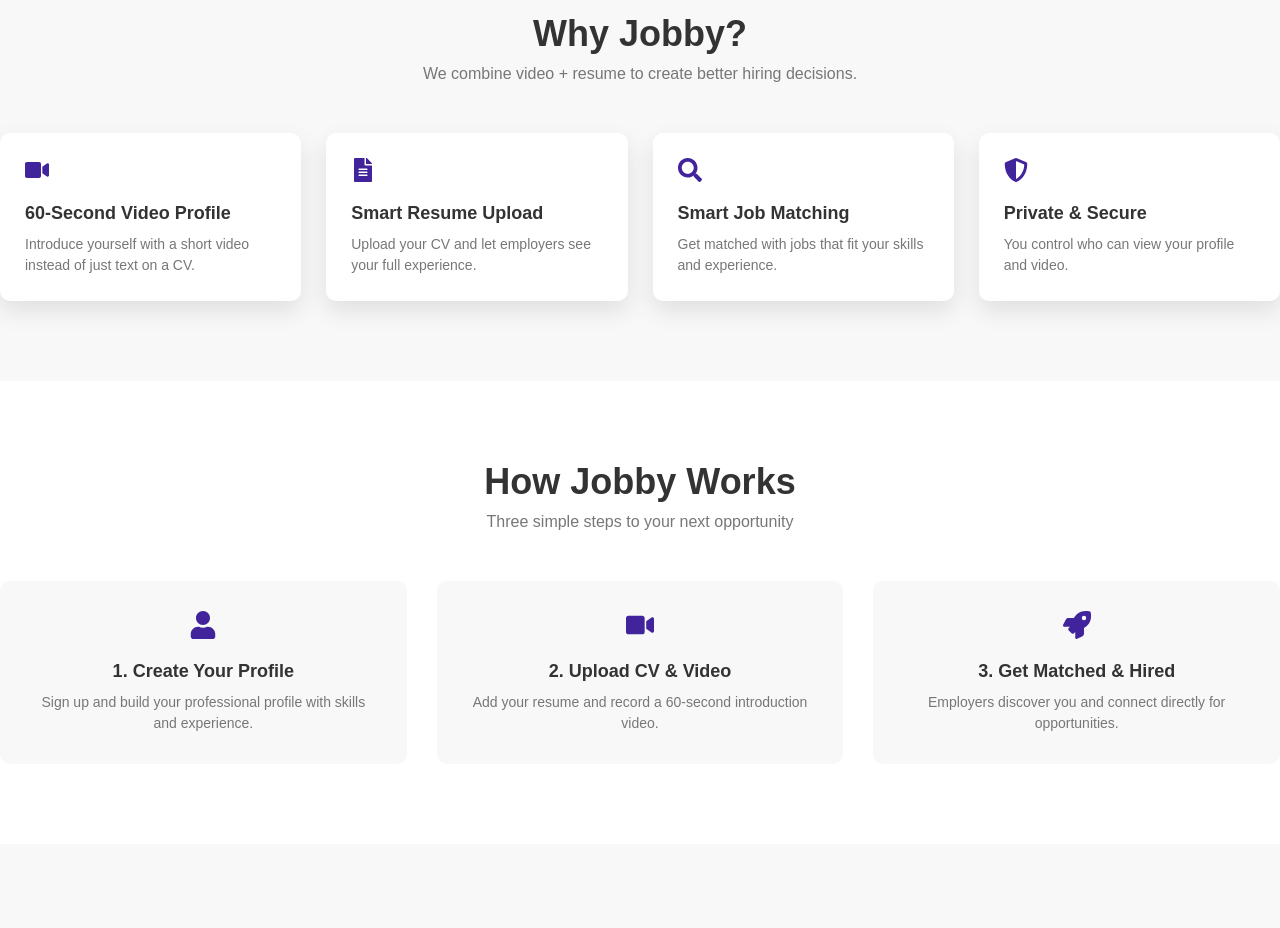
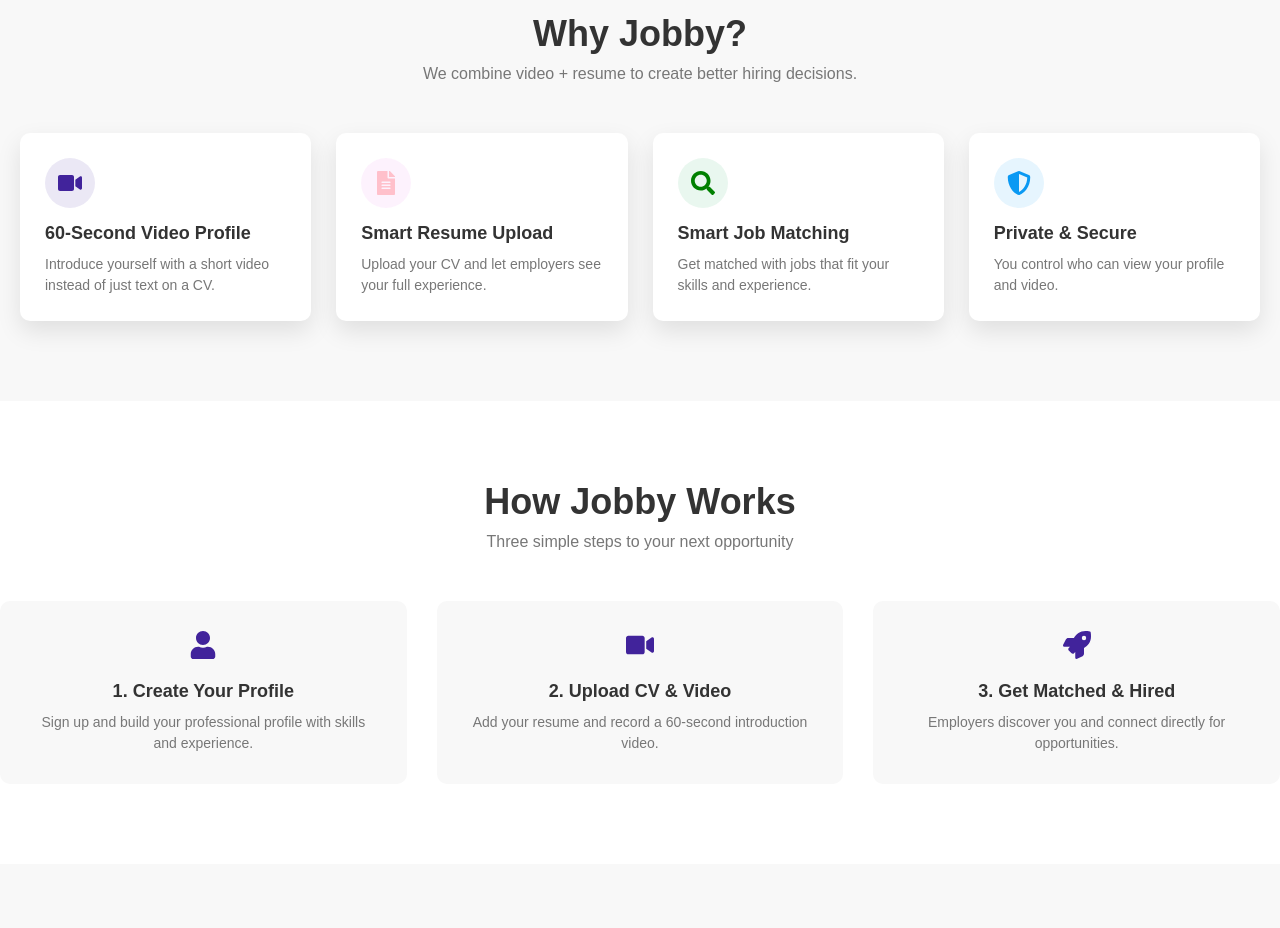
Before and after one commit to Azhar-eb/jobby, a React (Vite) app: page / in a window 1280 px wide. Shown: the part 1020-1948 px from the top of the page. Built offline with nearby package versions, Linux system fonts and the light colour scheme.

Commit message:
third commit

```diff
--- a/src/components/home/Features/Features.css
+++ b/src/components/home/Features/Features.css
@@ -11,6 +11,7 @@
 .section-header h2 {
     font-size: 36px;
     margin-bottom: 10px;
+
 }
 
 .section-header p {
@@ -21,6 +22,8 @@
     display: grid;
     grid-template-columns: repeat(4, 1fr);
     gap: 25px;
+    padding-right: 20px;
+    padding-left: 20px;
 }
 
 /* Card */
@@ -34,12 +37,40 @@
 
 .feature-card:hover {
     transform: translateY(-8px);
+    background: var(--primary-light);
 }
 
 .feature-card .icon {
+
     font-size: 24px;
+    margin-bottom: 15px;
+    border-radius: 50%;
+    justify-content: center;
+    align-items: center;
+    display: flex;
+    width: 50px;
+    height: 50px;
+
+}
+
+.feature-card:nth-child(1) .icon {
     color: var(--primary);
-    margin-bottom: 15px;
+    background: rgba(65, 35, 155, 0.1);
+}
+
+.feature-card:nth-child(2) .icon {
+    color: pink;
+    background: rgba(231, 99, 229, 0.082);
+}
+
+.feature-card:nth-child(3) .icon {
+    color: green;
+    background: rgba(39, 174, 96, 0.1);
+}
+
+.feature-card:nth-child(4) .icon {
+    color: rgb(10, 153, 243);
+    background: rgba(10, 153, 243, 0.1);
 }
 
 .feature-card h3 {
--- a/src/styles/variables.css
+++ b/src/styles/variables.css
@@ -3,6 +3,8 @@
     --primary: #41239b;
     --primary-light: #6d50d8;
     --secondary: #833082;
+    --secondary-light: #b14eb0;
+
 
     /* Backgrounds */
     --background: #f8f9fc;
```
